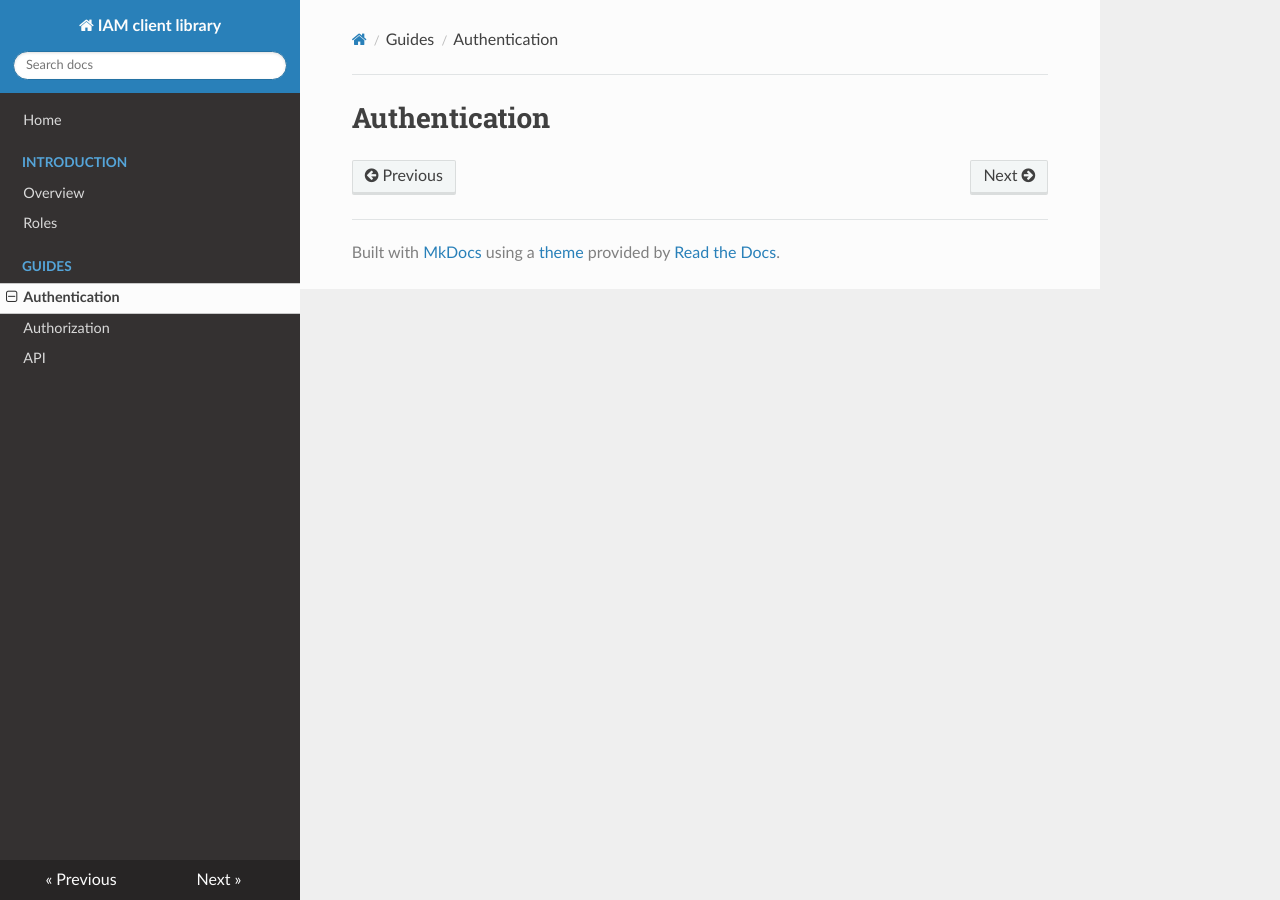
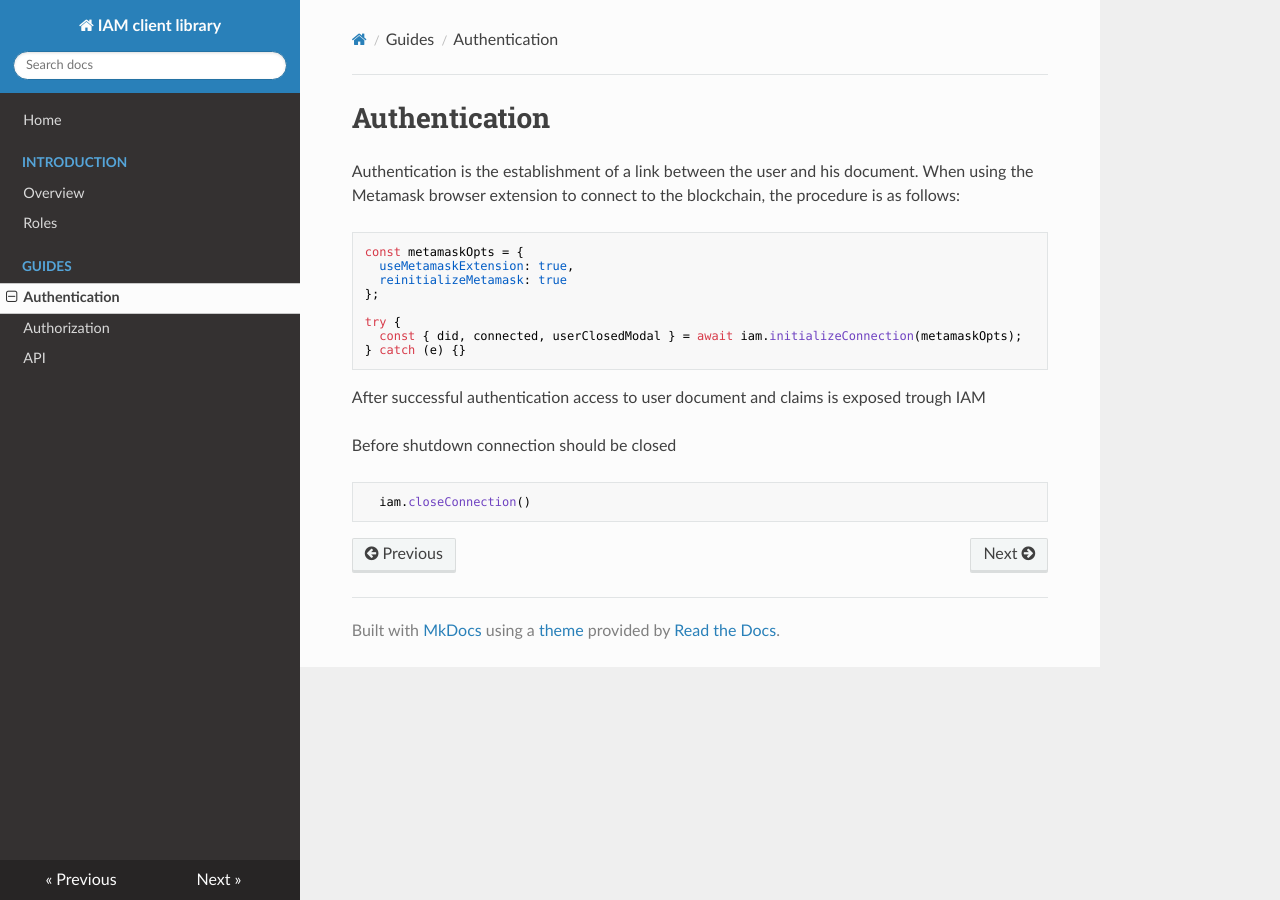
Before and after one commit to energywebfoundation/iam-client-lib, an MkDocs documentation site: the page built from docs/guides/authentication.md, in a window 1280 px wide. Built offline with MkDocs 1.6.1, drawn with Linux system fonts in a browser that asks for light colours; nearby versions of some CDN libraries.

Commit message:
add authentication doc

````diff
--- a/docs/guides/authentication.md
+++ b/docs/guides/authentication.md
@@ -1 +1,25 @@
 # Authentication
+
+Authentication is the establishment of a link between the user and his document.
+When using the Metamask browser extension to connect to the blockchain, the
+procedure is as follows:
+
+``` typescript
+const metamaskOpts = {
+  useMetamaskExtension: true,
+  reinitializeMetamask: true
+};
+
+try {
+  const { did, connected, userClosedModal } = await iam.initializeConnection(metamaskOpts);
+} catch (e) {}
+```
+
+After successful authentication access to user document and claims is exposed
+trough IAM
+
+Before shutdown connection should be closed
+
+``` typescript
+  iam.closeConnection()
+```
````
Also changed, not shown: docs/guides/authorization.md (deleted).
